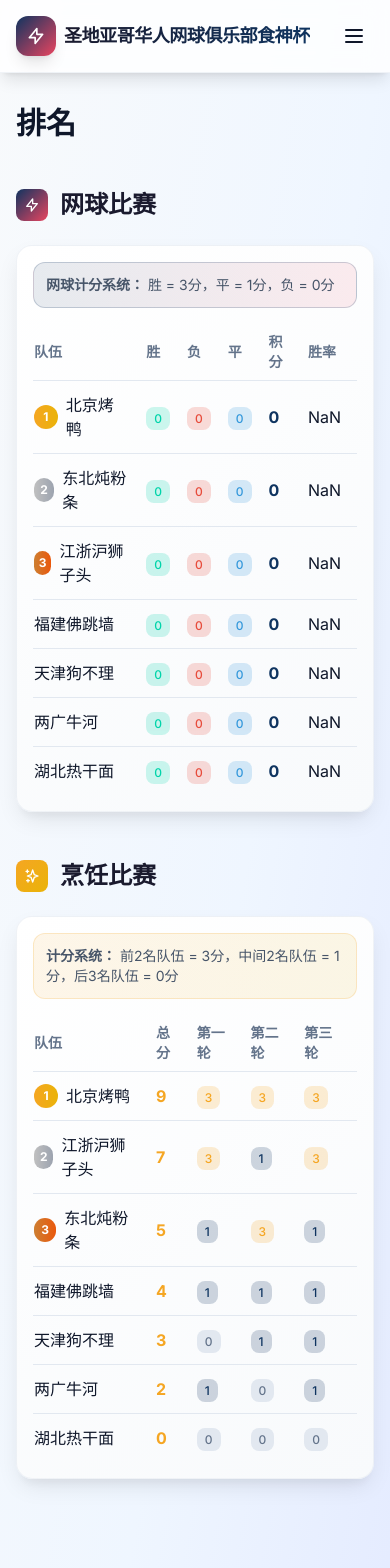
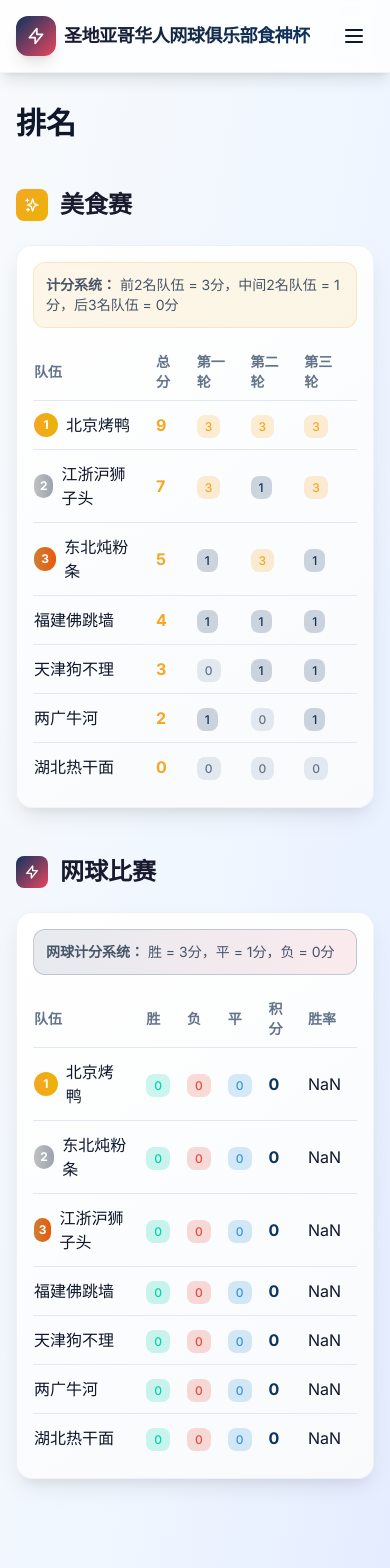
Before and after one commit to seghippo/foodgodcup.github.io, a Next.js app: page /standings in a window 390 px wide. Shown: the top 1568 px of the page. Built offline with nearby package versions, Linux system fonts and the light colour scheme.

Commit message:
reset rankings

```diff
--- a/app/standings/page.tsx
+++ b/app/standings/page.tsx
@@ -9,80 +9,6 @@
   return (
     <div className="space-y-12">
       <h1 className="text-3xl font-bold">{t('standings.title')}</h1>
-
-      {/* Tennis Standings */}
-      <div className="space-y-6">
-        <div className="flex items-center gap-3">
-          <div className="w-8 h-8 bg-gradient-to-br from-league-accent to-league-highlight rounded-lg flex items-center justify-center">
-            <svg className="w-4 h-4 text-white" fill="none" stroke="currentColor" viewBox="0 0 24 24">
-              <path strokeLinecap="round" strokeLinejoin="round" strokeWidth={2} d="M13 10V3L4 14h7v7l9-11h-7z" />
-            </svg>
-          </div>
-          <h2 className="text-2xl font-bold text-league-primary dark:text-white">{t('standings.tennisCompetition')}</h2>
-        </div>
-
-        <div className="card overflow-x-auto">
-          <div className="mb-4 p-3 bg-gradient-to-r from-league-accent/10 to-league-highlight/10 rounded-xl border border-league-accent/20">
-            <p className="text-sm text-slate-600 dark:text-slate-400">
-              <strong>{t('standings.tennisScoring')}</strong> {t('standings.tennisScoringDesc')}
-            </p>
-          </div>
-
-          <table className="w-full text-left">
-            <thead className="text-sm text-slate-500">
-              <tr>
-                <th className="py-2 pr-4">{t('standings.team')}</th>
-                <th className="py-2 pr-4">{t('standings.wins')}</th>
-                <th className="py-2 pr-4">{t('standings.losses')}</th>
-                <th className="py-2 pr-4">{t('standings.draws')}</th>
-                <th className="py-2 pr-4">{t('standings.points')}</th>
-                <th className="py-2 pr-4">{t('standings.percentage')}</th>
-              </tr>
-            </thead>
-            <tbody>
-              {standings.map((s, index) => {
-                const totalGames = s.wins + s.losses + s.draws;
-
-                return (
-                  <tr key={s.teamId} className="border-t border-slate-200 dark:border-slate-800">
-                    <td className="py-3 pr-4 font-medium">
-                      <div className="flex items-center gap-2">
-                        {index < 3 && (
-                          <div className={`w-6 h-6 rounded-full flex items-center justify-center text-xs font-bold text-white ${
-                            index === 0 ? 'bg-gradient-to-r from-league-gold to-yellow-500' :
-                            index === 1 ? 'bg-gradient-to-r from-league-silver to-gray-400' :
-                            'bg-gradient-to-r from-league-bronze to-orange-600'
-                          }`}>
-                            {index + 1}
-                          </div>
-                        )}
-                        {getTeamName(teamsById[s.teamId])}
-                      </div>
-                    </td>
-                    <td className="py-3 pr-4">
-                      <span className="px-2 py-1 rounded-lg text-xs font-medium bg-league-success/20 text-league-success">
-                        {s.wins}
-                      </span>
-                    </td>
-                    <td className="py-3 pr-4">
-                      <span className="px-2 py-1 rounded-lg text-xs font-medium bg-league-danger/20 text-league-danger">
-                        {s.losses}
-                      </span>
-                    </td>
-                    <td className="py-3 pr-4">
-                      <span className="px-2 py-1 rounded-lg text-xs font-medium bg-league-info/20 text-league-info">
-                        {s.draws}
-                      </span>
-                    </td>
-                    <td className="py-3 pr-4 font-bold text-league-accent">{s.points}</td>
-                    <td className="py-3 pr-4">{(s.wins / totalGames).toFixed(3)}</td>
-                  </tr>
-                );
-              })}
-            </tbody>
-          </table>
-        </div>
-      </div>
 
       {/* Culinary Competition Standings */}
       <div className="space-y-6">
@@ -163,6 +89,80 @@
           </table>
         </div>
       </div>
+
+      {/* Tennis Standings */}
+      <div className="space-y-6">
+        <div className="flex items-center gap-3">
+          <div className="w-8 h-8 bg-gradient-to-br from-league-accent to-league-highlight rounded-lg flex items-center justify-center">
+            <svg className="w-4 h-4 text-white" fill="none" stroke="currentColor" viewBox="0 0 24 24">
+              <path strokeLinecap="round" strokeLinejoin="round" strokeWidth={2} d="M13 10V3L4 14h7v7l9-11h-7z" />
+            </svg>
+          </div>
+          <h2 className="text-2xl font-bold text-league-primary dark:text-white">{t('standings.tennisCompetition')}</h2>
+        </div>
+
+        <div className="card overflow-x-auto">
+          <div className="mb-4 p-3 bg-gradient-to-r from-league-accent/10 to-league-highlight/10 rounded-xl border border-league-accent/20">
+            <p className="text-sm text-slate-600 dark:text-slate-400">
+              <strong>{t('standings.tennisScoring')}</strong> {t('standings.tennisScoringDesc')}
+            </p>
+          </div>
+
+          <table className="w-full text-left">
+            <thead className="text-sm text-slate-500">
+              <tr>
+                <th className="py-2 pr-4">{t('standings.team')}</th>
+                <th className="py-2 pr-4">{t('standings.wins')}</th>
+                <th className="py-2 pr-4">{t('standings.losses')}</th>
+                <th className="py-2 pr-4">{t('standings.draws')}</th>
+                <th className="py-2 pr-4">{t('standings.points')}</th>
+                <th className="py-2 pr-4">{t('standings.percentage')}</th>
+              </tr>
+            </thead>
+            <tbody>
+              {standings.map((s, index) => {
+                const totalGames = s.wins + s.losses + s.draws;
+
+                return (
+                  <tr key={s.teamId} className="border-t border-slate-200 dark:border-slate-800">
+                    <td className="py-3 pr-4 font-medium">
+                      <div className="flex items-center gap-2">
+                        {index < 3 && (
+                          <div className={`w-6 h-6 rounded-full flex items-center justify-center text-xs font-bold text-white ${
+                            index === 0 ? 'bg-gradient-to-r from-league-gold to-yellow-500' :
+                            index === 1 ? 'bg-gradient-to-r from-league-silver to-gray-400' :
+                            'bg-gradient-to-r from-league-bronze to-orange-600'
+                          }`}>
+                            {index + 1}
+                          </div>
+                        )}
+                        {getTeamName(teamsById[s.teamId])}
+                      </div>
+                    </td>
+                    <td className="py-3 pr-4">
+                      <span className="px-2 py-1 rounded-lg text-xs font-medium bg-league-success/20 text-league-success">
+                        {s.wins}
+                      </span>
+                    </td>
+                    <td className="py-3 pr-4">
+                      <span className="px-2 py-1 rounded-lg text-xs font-medium bg-league-danger/20 text-league-danger">
+                        {s.losses}
+                      </span>
+                    </td>
+                    <td className="py-3 pr-4">
+                      <span className="px-2 py-1 rounded-lg text-xs font-medium bg-league-info/20 text-league-info">
+                        {s.draws}
+                      </span>
+                    </td>
+                    <td className="py-3 pr-4 font-bold text-league-accent">{s.points}</td>
+                    <td className="py-3 pr-4">{(s.wins / totalGames).toFixed(3)}</td>
+                  </tr>
+                );
+              })}
+            </tbody>
+          </table>
+        </div>
+      </div>
     </div>
   );
 }
--- a/app/teams/page.tsx
+++ b/app/teams/page.tsx
@@ -4,7 +4,7 @@
 import { useLanguage } from '@/lib/language';
 
 export default function TeamsPage() {
-  const { t, getTeamName, getCoachName, getPlayerName, getPlayerPosition, getPlayerExperience } = useLanguage();
+  const { t, getTeamName, getCoachName } = useLanguage();
 
   return (
     <div className="space-y-6">
@@ -27,34 +27,6 @@
                 {t('teams.founded')}: {team.founded}
               </p>
             </div>
-
-            {/* Roster Section */}
-            <div className="border-t border-slate-200 dark:border-slate-700 pt-4">
-              <h3 className="text-lg font-semibold mb-3 flex items-center gap-2">
-                <svg className="w-5 h-5 text-league-accent" fill="none" stroke="currentColor" viewBox="0 0 24 24">
-                  <path strokeLinecap="round" strokeLinejoin="round" strokeWidth={2} d="M17 20h5v-2a3 3 0 00-5.356-1.857M17 20H7m10 0v-2c0-.656-.126-1.283-.356-1.857M7 20H2v-2a3 3 0 015.356-1.857M7 20v-2c0-.656.126-1.283.356-1.857m0 0a5.002 5.002 0 019.288 0M15 7a3 3 0 11-6 0 3 3 0 016 0zm6 3a2 2 0 11-4 0 2 2 0 014 0zM7 10a2 2 0 11-4 0 2 2 0 014 0z" />
-                </svg>
-                {t('teams.roster')}
-              </h3>
-
-              <div className="space-y-2">
-                {team.roster.map((player) => (
-                  <div key={player.id} className="flex items-center justify-between p-2 bg-slate-50 dark:bg-slate-800/50 rounded-lg">
-                    <div className="flex-1">
-                      <div className="font-medium text-sm">{getPlayerName(player)}</div>
-                      <div className="text-xs text-slate-500 dark:text-slate-400">
-                        {getPlayerPosition(player)} • {player.age}岁 • {getPlayerExperience(player)}
-                      </div>
-                    </div>
-                    <div className="w-8 h-8 bg-gradient-to-br from-league-accent to-league-highlight rounded-full flex items-center justify-center">
-                      <span className="text-white text-xs font-bold">
-                        {getPlayerPosition(player).charAt(0)}
-                      </span>
-                    </div>
-                  </div>
-                ))}
-              </div>
-            </div>
           </div>
         ))}
       </div>
--- a/lib/language.tsx
+++ b/lib/language.tsx
@@ -56,7 +56,7 @@
     // Standings
     'standings.title': 'Standings',
     'standings.tennisCompetition': 'Tennis Competition',
-    'standings.culinaryCompetition': 'Culinary Competition',
+    'standings.culinaryCompetition': 'Food Competition',
     'standings.scoringSystem': 'Scoring System:',
     'standings.scoringDesc': 'Top 2 teams = 3 points, Middle 2 teams = 1 point, Bottom 3 teams = 0 points',
     'standings.team': 'Team',
@@ -145,7 +145,7 @@
     // Standings
     'standings.title': '排名',
     'standings.tennisCompetition': '网球比赛',
-    'standings.culinaryCompetition': '烹饪比赛',
+    'standings.culinaryCompetition': '美食赛',
     'standings.scoringSystem': '计分系统：',
     'standings.scoringDesc': '前2名队伍 = 3分，中间2名队伍 = 1分，后3名队伍 = 0分',
     'standings.team': '队伍',
```
Also changed, not shown: app/page.tsx (+7 -14 lines).
